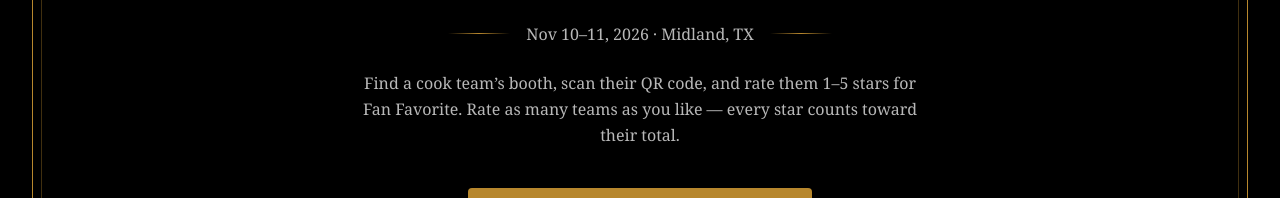
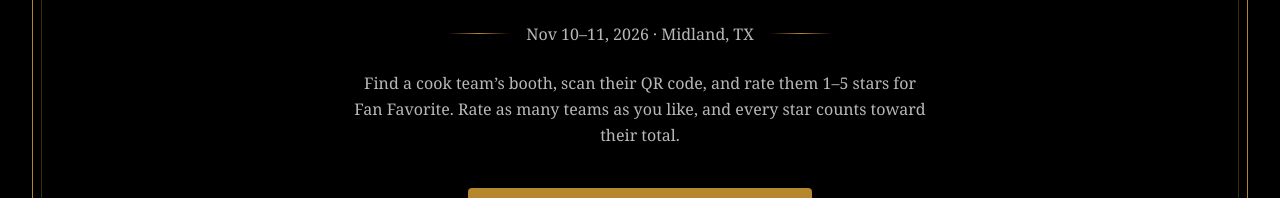
Before and after one commit to UprightDigital/dep-bbq-fan-favorite, a Next.js app: page / in a window 1280 px wide. Shown: the part 405-603 px from the top of the page. Built offline with nearby package versions, Linux system fonts and the light colour scheme; a web font is replaced by a local one.

Commit message:
Remove em dash from homepage and vote page copy

```diff
--- a/src/app/page.tsx
+++ b/src/app/page.tsx
@@ -46,8 +46,8 @@ export default function Home() {
 
           <p className="max-w-xl text-bbq-gray text-sm sm:text-base mb-10 leading-relaxed">
             Find a cook team&rsquo;s booth, scan their QR code, and rate them
-            1&ndash;5 stars for Fan Favorite. Rate as many teams as you like
-            &mdash; every star counts toward their total.
+            1&ndash;5 stars for Fan Favorite. Rate as many teams as you like,
+            and every star counts toward their total.
           </p>
 
           <Link
--- a/src/app/vote/[teamId]/vote-button.tsx
+++ b/src/app/vote/[teamId]/vote-button.tsx
@@ -96,7 +96,7 @@ export default function VoteButton({
 
       {status === "error" && (
         <p className="text-red-400 text-sm max-w-xs">
-          Something went wrong &mdash; check your connection and try again.
+          Something went wrong. Check your connection and try again.
         </p>
       )}
     </div>
```
